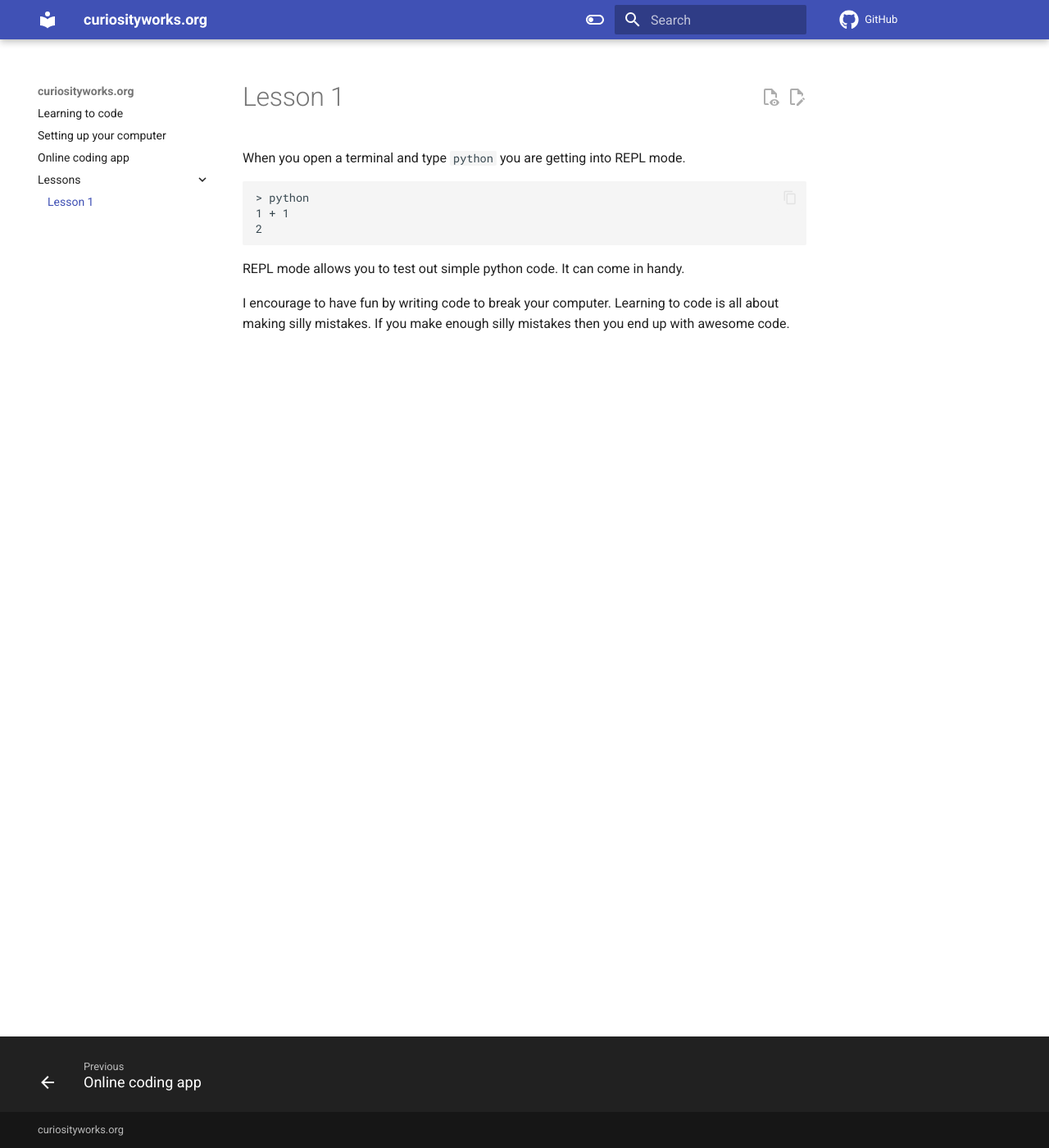
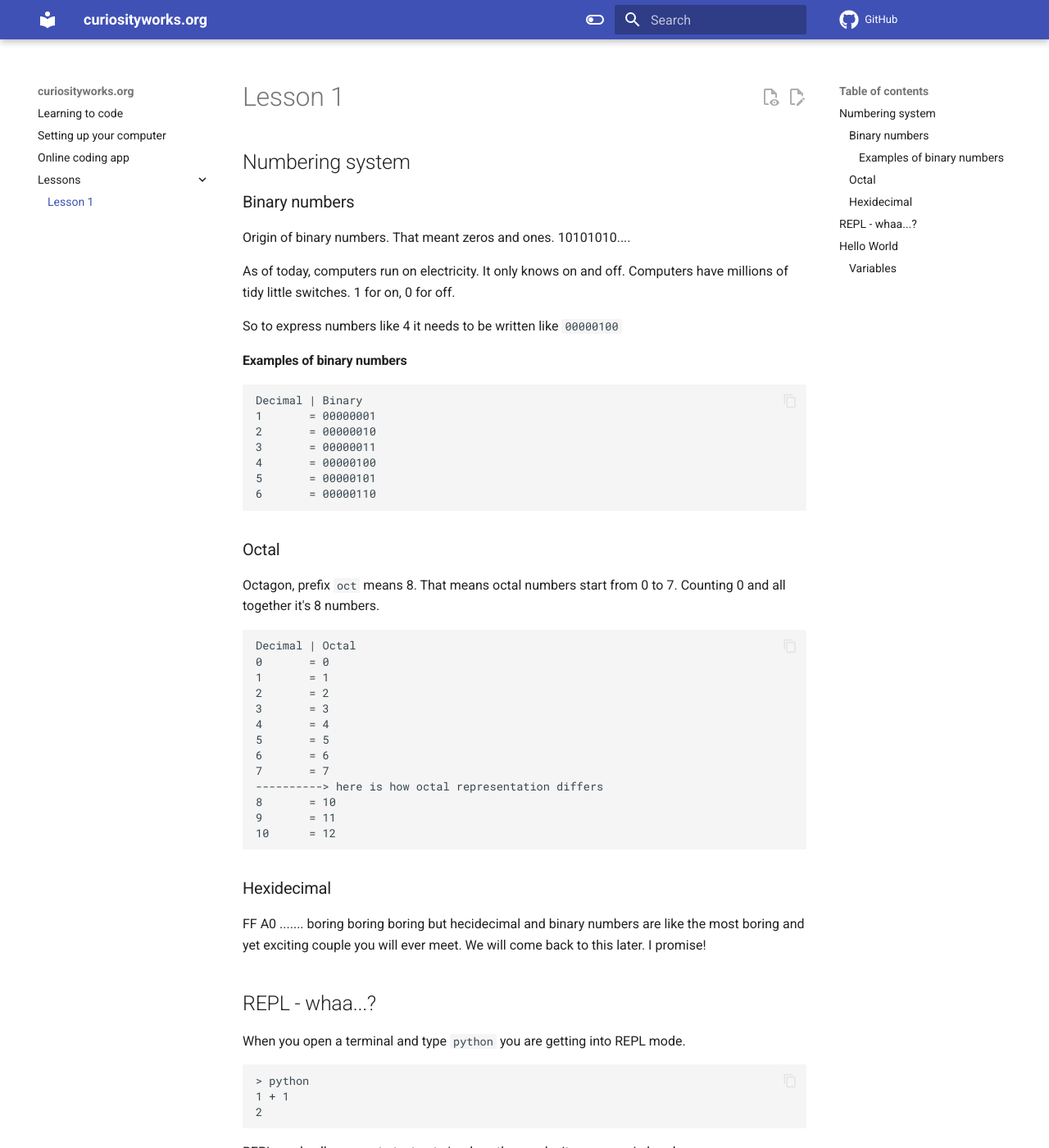
Before and after one commit to curiosinauts/site, an MkDocs documentation site: the page built from docs/lessons/lesson1.md, in a window 1280 px wide and 1400 px high. Shown: the whole window at 82% size. Built offline with MkDocs 1.6.1 and Material for MkDocs 9.7.7, drawn with Linux system fonts in a browser that asks for light colours; comment, search, counter and statistics services are not loaded; some of the changed text lies outside the part shown.

Commit message:
updating lesson 1

````diff
--- a/docs/lessons/lesson1.md
+++ b/docs/lessons/lesson1.md
@@ -1,4 +1,49 @@
 # Lesson 1
+
+## Numbering system
+
+### Binary numbers
+Origin of binary numbers. That meant zeros and ones. 10101010....
+
+As of today, computers run on electricity. It only knows on and off. Computers have millions of tidy little switches. 1 for on, 0 for off.
+
+So to express numbers like 4 it needs to be written like `00000100`
+
+#### Examples of binary numbers
+```
+Decimal | Binary
+1       = 00000001
+2       = 00000010
+3       = 00000011
+4       = 00000100
+5       = 00000101
+6       = 00000110
+```
+
+### Octal
+Octagon, prefix `oct` means 8. That means octal numbers start from 0 to 7. Counting 0 and all together it's 8 numbers.
+
+```
+Decimal | Octal
+0       = 0
+1       = 1
+2       = 2
+3       = 3
+4       = 4
+5       = 5
+6       = 6
+7       = 7
+----------> here is how octal representation differs
+8       = 10
+9       = 11
+10      = 12
+```
+
+### Hexidecimal
+FF A0 ....... boring boring boring but hecidecimal and binary numbers are like the most boring and yet exciting couple you will ever meet. We will come back to this later. I promise!
+
+
+## REPL - whaa...?
 
 When you open a terminal and type `python` you are getting into REPL mode.
 ```
@@ -10,3 +55,34 @@ When you open a terminal and type `python` you are getting into REPL mode.
 REPL mode allows you to test out simple python code. It can come in handy.
 
 I encourage to have fun by writing code to break your computer. Learning to code is all about making silly mistakes. If you make enough silly mistakes then you end up with awesome code.
+
+
+## Hello World
+
+```
+print("hello world")
+```
+
+### Variables
+Just like we say that person's name is mo and his age is 25. Computers can do something similar.
+
+```
+name = "mo"
+age  = 25
+
+```
+
+`name` and `age` are called `variables` in computer programming.
+
+`name` is a variable that stores `string` data type, meaning it stores text.
+`age`  is a variable that stores `int` data type, meaning it store numbers.
+
+
+Run the following code
+```
+print(f"{name} is {age} years old")
+```
+It will output something like
+```
+mo is 25 years old
+```
````
